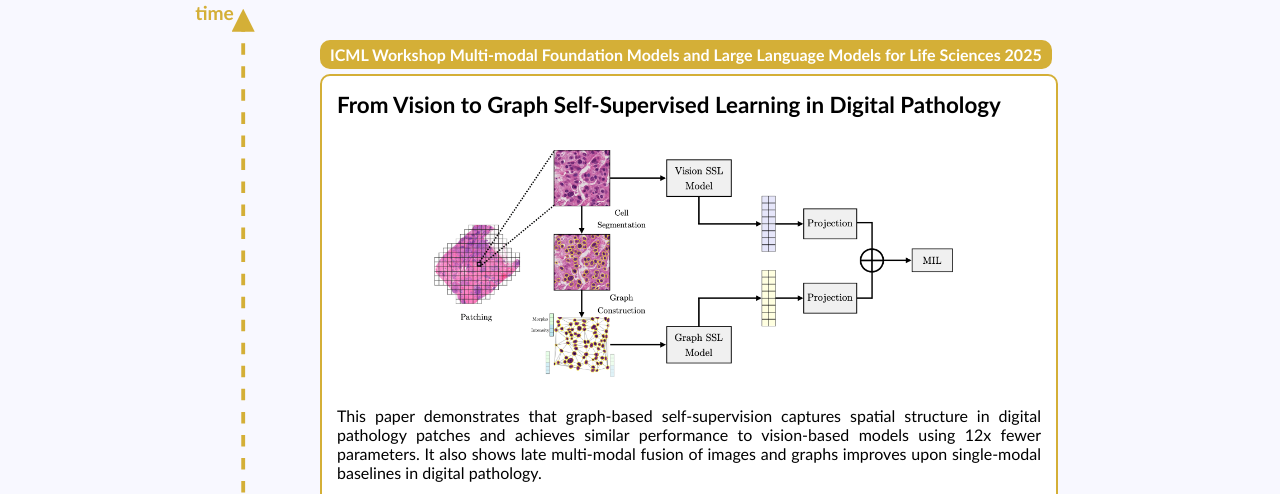
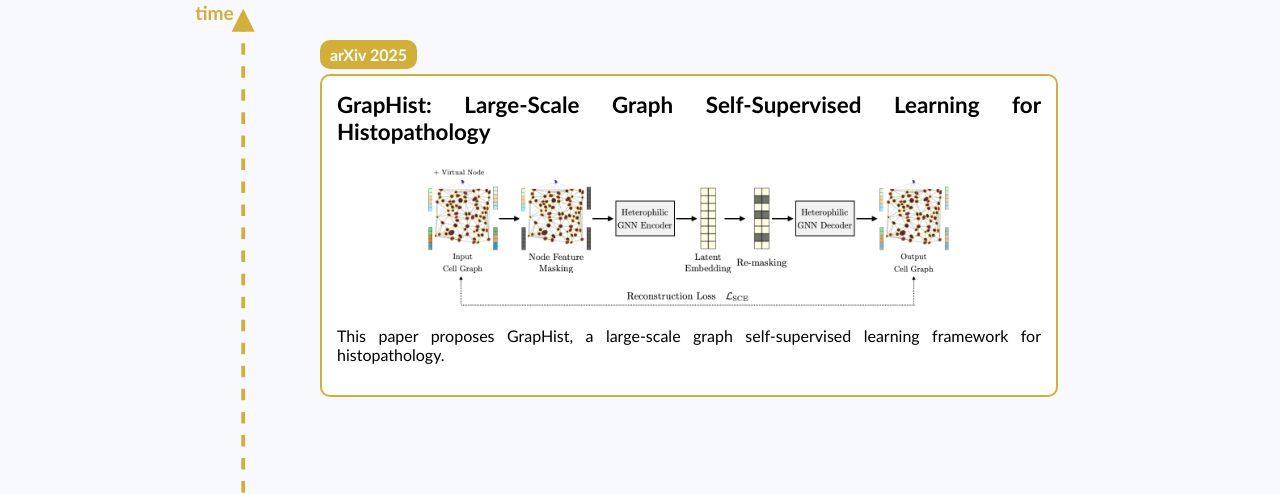
Before and after one commit to ogutsevda/ogutsevda.github.io, a plain HTML site: page pubs.html in a window 1280 px wide. Shown: the part 301-795 px from the top of the page. Drawn offline with Linux system fonts and the light colour scheme.

Commit message:
added graphist

```diff
--- a/pubs.html
+++ b/pubs.html
@@ -46,6 +46,19 @@
         </svg>
     </div>
     <div class="content-column">
+
+        <div class="marker" style="top: 3vw;">
+            <div class="date">arXiv 2025</div>
+            <div class="pub-box">
+                <strong style="font-size: 1.4em;">
+                    GrapHist: Large-Scale Graph Self-Supervised Learning for Histopathology
+                </strong>
+                <br><br>
+                <img src="images/iclr2.png" class="pub-img" style="max-width: 75%;">
+                <p> This paper proposes GrapHist, a large-scale graph self-supervised learning framework for histopathology.
+                </p>
+            </div>
+         </div>
 
         <div class="marker" style="top: 3vw;">
             <div class="date">ICML Workshop Multi-modal Foundation Models and Large Language Models for Life Sciences 2025</div>
```
Also changed, not shown: images/iclr2.png (added).
